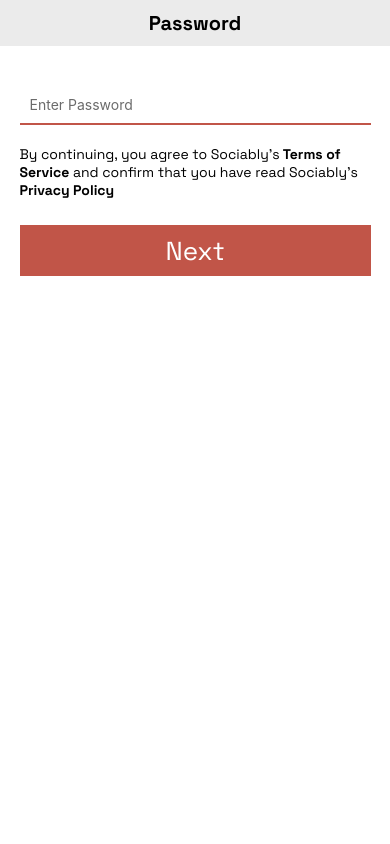
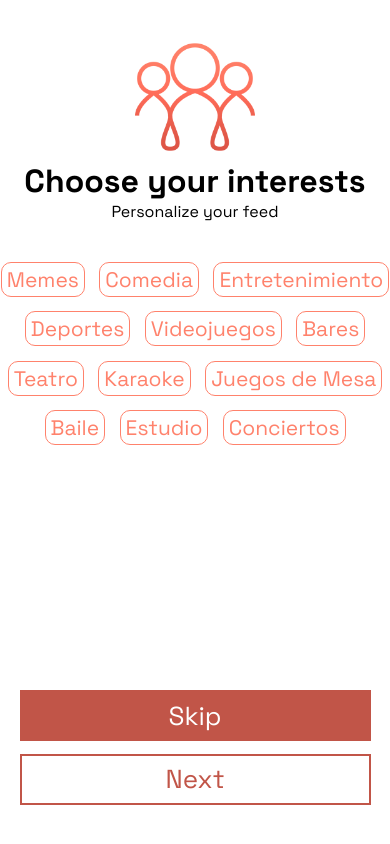
Before and after one commit to cayomol01/Sociably-2.0, a React Native app: screen / in a window 390 px wide. Built offline with nearby package versions, Linux system fonts and the light colour scheme.

Commit message:
refactor colores

```diff
--- a/src/constants/Styles.tsx
+++ b/src/constants/Styles.tsx
@@ -16,16 +16,16 @@ export default {
     lightButton: {
         ...button,
         backgroundColor: 'white',
-        borderColor: Colors.palette.secondary,
+        borderColor: Colors.palette.primary,
         borderWidth: 2.7,
         text: {
             ...buttonText,
-            color: Colors.palette.secondary
+            color: Colors.palette.primary
         }
     },
     darkButton: {
         ...button,
-        backgroundColor: Colors.palette.secondary,
+        backgroundColor: Colors.palette.primary,
         borderWidth: 0,
         text: {
             ...buttonText,
--- a/src/navigation/navigationIndex.jsx
+++ b/src/navigation/navigationIndex.jsx
@@ -18,8 +18,9 @@ export default function NavigationIndex() {
 function Root(){
     return (
         <Stack.Navigator screenOptions={{headerShown:false}}>
+            <Stack.Screen name={"Interests"} component={InterestsScreen} />
             <Stack.Screen name={"PasswordEntry"} component={PasswordEntry} />
-            <Stack.Screen name={"Interests"} component={InterestsScreen} />
+
         </Stack.Navigator>
     )
 }
--- a/src/screens/InterestsScreen.jsx
+++ b/src/screens/InterestsScreen.jsx
@@ -56,8 +56,8 @@ export default function InterestsScreen({navigation}) {
                 ))}
             </View>
             <View style={{alignItems:'center',justifyContent:'center',width:'100%'}}>
-                <SociablyButton buttonType={'lightButton'} text={"Skip"} onPress={()=>{console.log("Skiping")}}/>
-                <SociablyButton buttonType={'darkButton'} text={"Next"} onPress={()=>{getTags()}}/>
+                <SociablyButton buttonType={'darkButton'} text={"Skip"} onPress={()=>{console.log("Skiping")}}/>
+                <SociablyButton buttonType={'lightButton'} text={"Next"} onPress={()=>{getTags()}}/>
             </View>
         </View>
     );
```
